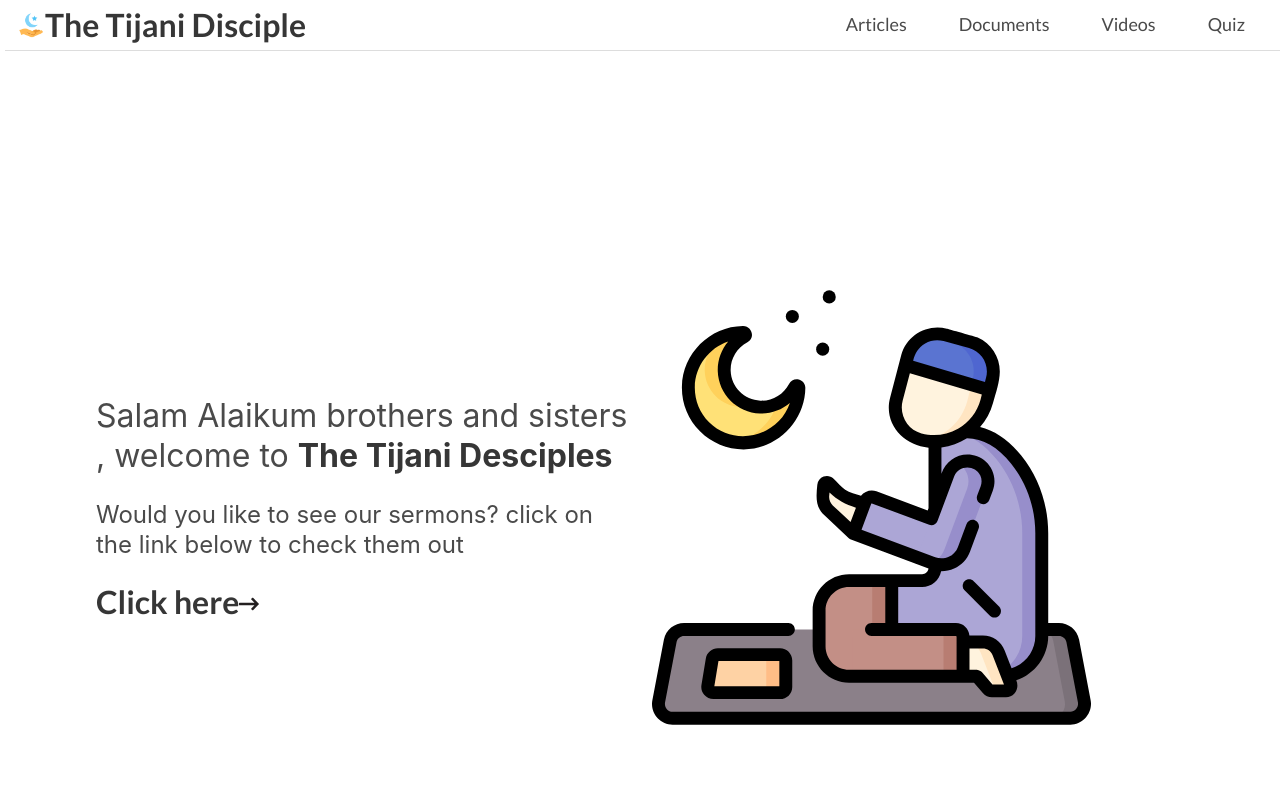
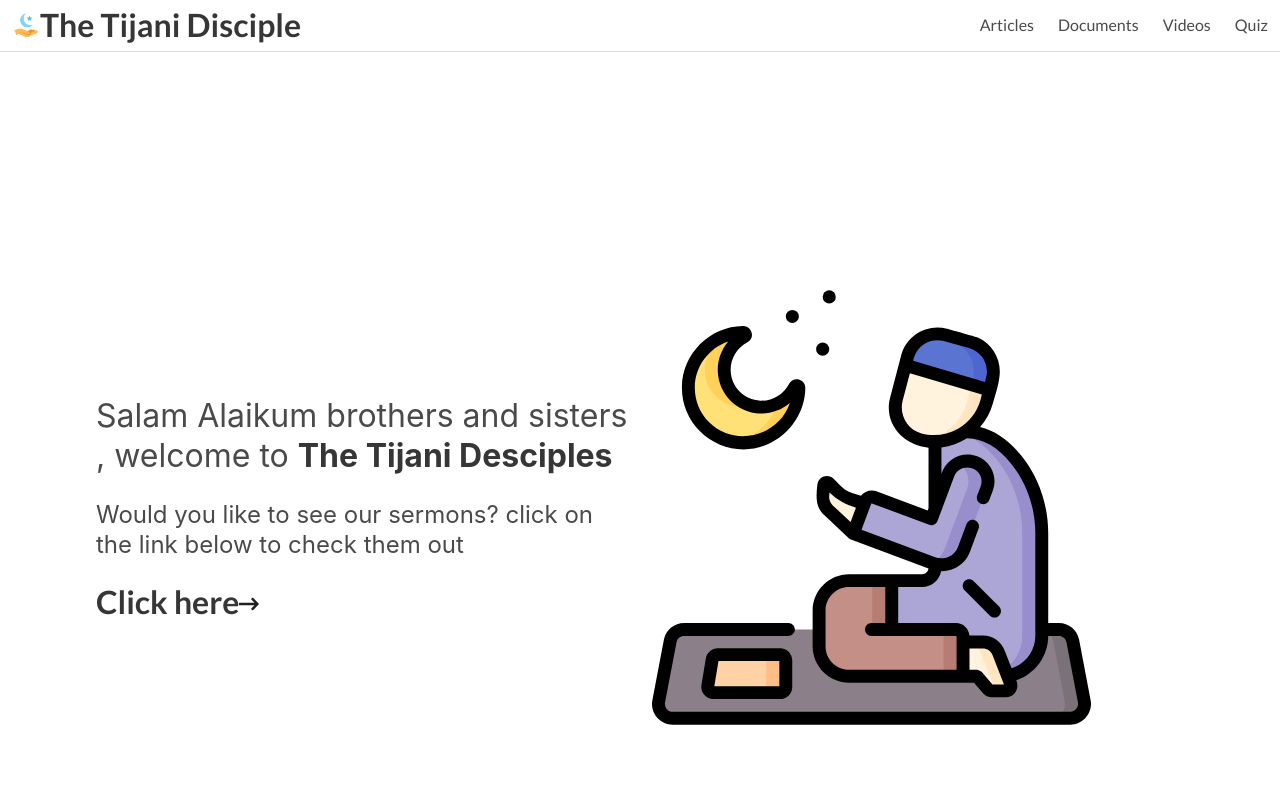
Before and after one commit to movelop/thetijanidisciple, a React (Create React App) app: page / in a window 1280 px wide. Shown: the top 800 px of the page. Built offline with nearby package versions, Linux system fonts and the light colour scheme.

Commit message:
nav update

```diff
--- a/src/App.css
+++ b/src/App.css
@@ -41,10 +41,7 @@ body {
 /* navBar */
 
 .navbar {
-    height: var(--nav-height);
     position: fixed;
-    width: 100%;
-    margin: 0 5px;
     top: -1px;
     left: 0; right: 0;
     box-shadow: 0px 10px 30px transparent;
@@ -52,15 +49,12 @@ body {
     transition: background 1s ease;
 }
 
-.navbar-item {
+/* .navbar-item {
     padding-right: 40px !important;
     font-size: large !important;
-  }
+  } */
 
-  .navbar-item:hover {
-    background-color: white !important;
-    color: black !important;
-  }
+
 
   .main-content {
     padding-top: 2rem;
--- a/src/NavBar.js
+++ b/src/NavBar.js
@@ -12,6 +12,9 @@ import banner from './img/favicon.png';
          isActive: !prevState.isActive
        }))
 
+     }
+     closeNav = () => {
+       this.setState({isActive: false});
      }
     render() {
         return (
@@ -39,18 +42,18 @@ import banner from './img/favicon.png';
 
             </div>
             <div className="navbar-end">
-              <Link className="navbar-item" to="/posts">
+              <Link onClick={this.closeNav} className="navbar-item" to="/posts">
 
                   Articles
 
               </Link>
-              <Link className="navbar-item" to="/file">
+              <Link onClick={this.closeNav} className="navbar-item" to="/file">
                   Documents
               </Link>
-              <Link className="navbar-item" to="/videos">
+              <Link onClick={this.closeNav} className="navbar-item" to="/videos">
                   Videos
               </Link>
-              <Link className="navbar-item" to="/quiz">
+              <Link onClick={this.closeNav} className="navbar-item" to="/quiz">
                 Quiz
 
               </Link>
```
